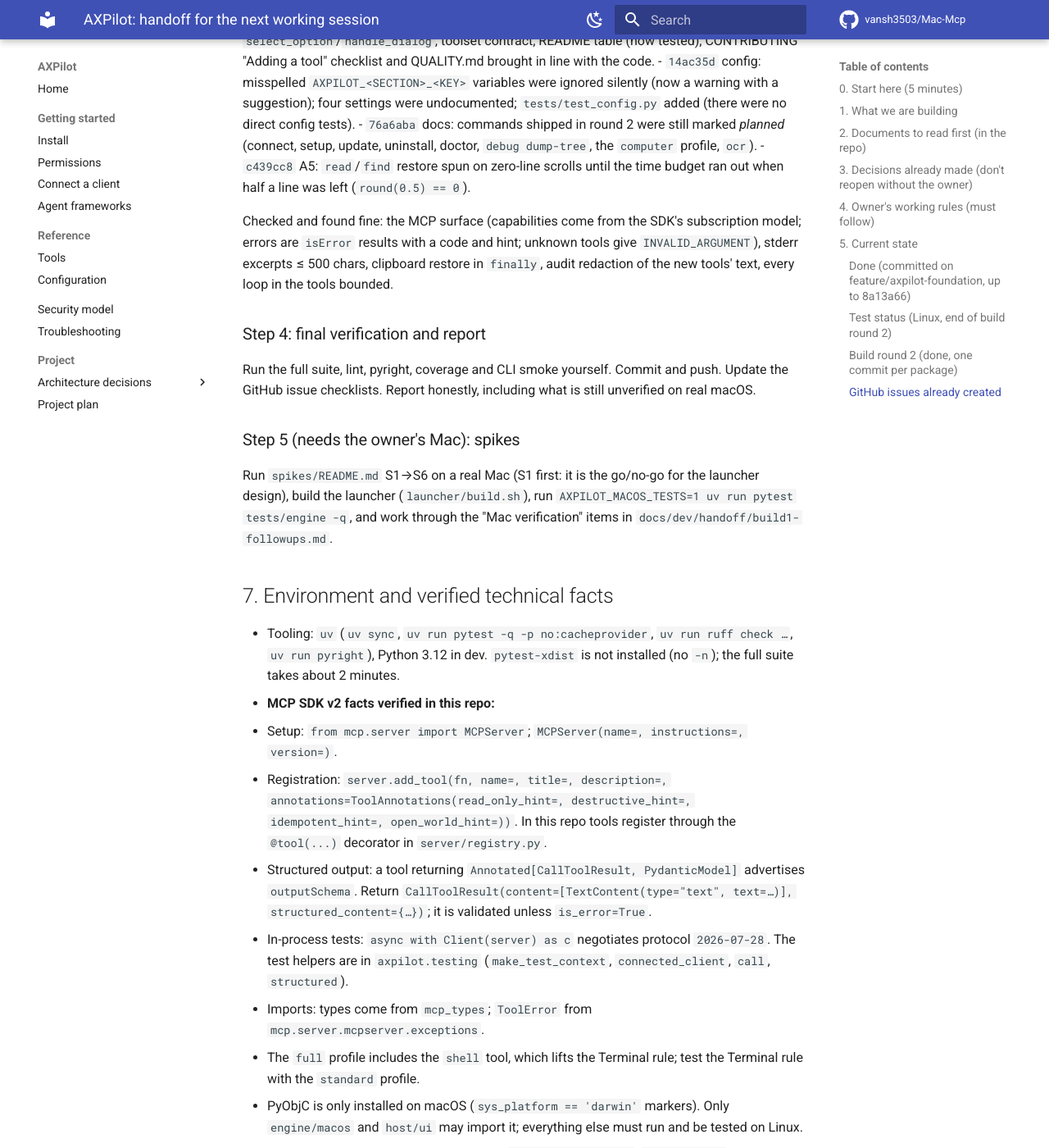
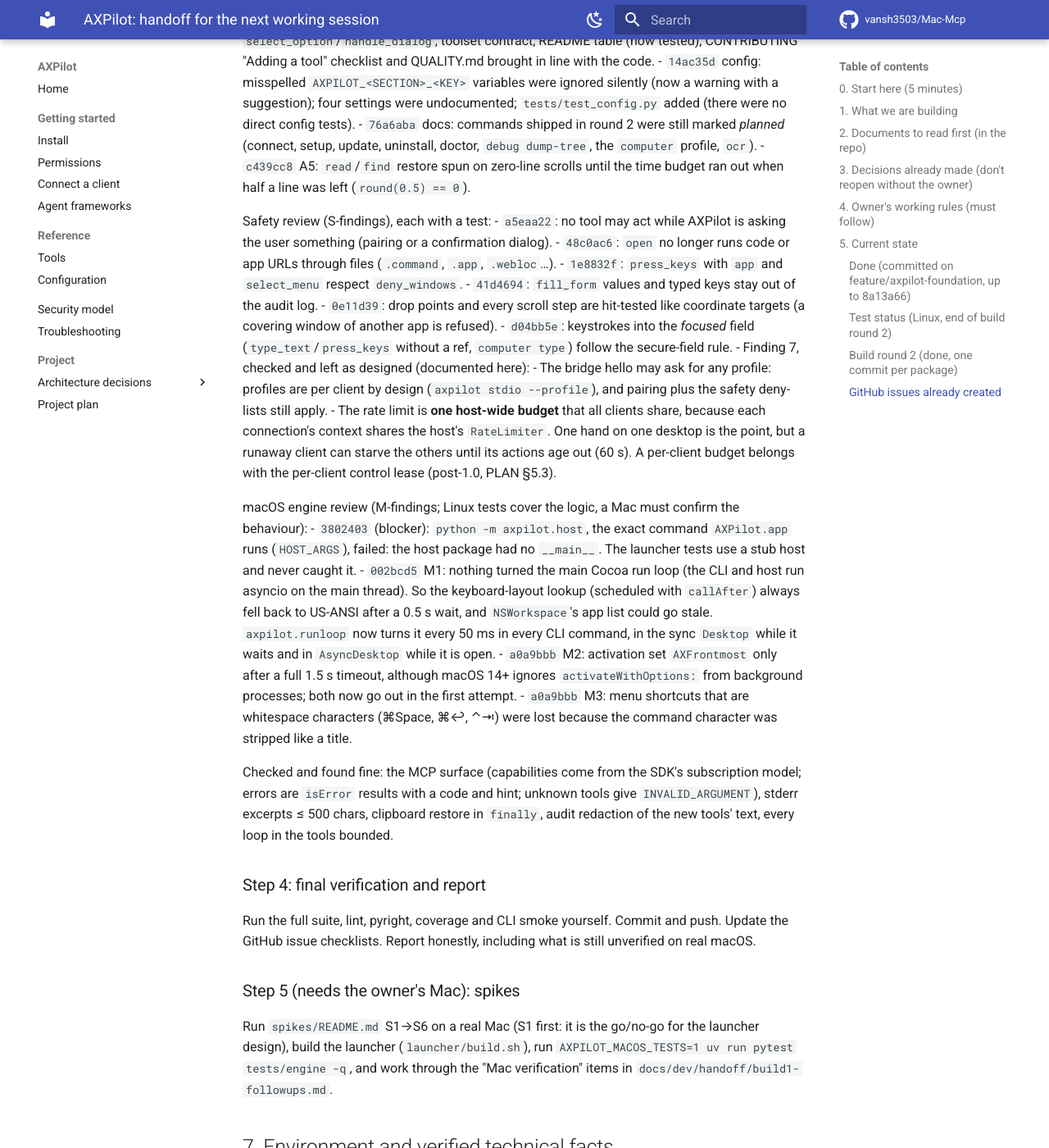
Before and after one commit to Vansh3503/Mac-Mcp, an MkDocs documentation site: the page built from docs/dev/handoff/HANDOFF.md, in a window 1280 px wide and 1400 px high, scrolled down 9771 px. Shown: the whole window at 82% size. Built offline with MkDocs 1.6.1 and Material for MkDocs 9.7.7, drawn with Linux system fonts in a browser that asks for light colours; comment, search, counter and statistics services are not loaded.

Commit message:
docs(handoff): record the safety and macOS engine findings and finding 7's decisions

```diff
--- a/docs/dev/handoff/HANDOFF.md
+++ b/docs/dev/handoff/HANDOFF.md
@@ -288,6 +288,35 @@
 - `c439cc8` A5: `read`/`find` restore spun on zero-line scrolls until the time budget ran out when half a line was
   left (`round(0.5) == 0`).
 
+Safety review (S-findings), each with a test:
+- `a5eaa22`: no tool may act while AXPilot is asking the user something (pairing or a confirmation dialog).
+- `48c0ac6`: `open` no longer runs code or app URLs through files (`.command`, `.app`, `.webloc`…).
+- `1e8832f`: `press_keys` with `app` and `select_menu` respect `deny_windows`.
+- `41d4694`: `fill_form` values and typed keys stay out of the audit log.
+- `0e11d39`: drop points and every scroll step are hit-tested like coordinate targets (a covering window of
+  another app is refused).
+- `d04bb5e`: keystrokes into the *focused* field (`type_text`/`press_keys` without a ref, `computer type`) follow
+  the secure-field rule.
+- Finding 7, checked and left as designed (documented here):
+  - The bridge hello may ask for any profile: profiles are per client by design (`axpilot stdio --profile`),
+    and pairing plus the safety deny-lists still apply.
+  - The rate limit is **one host-wide budget** that all clients share, because each connection's context
+    shares the host's `RateLimiter`. One hand on one desktop is the point, but a runaway client can starve the
+    others until its actions age out (60 s). A per-client budget belongs with the per-client control lease
+    (post-1.0, PLAN §5.3).
+
+macOS engine review (M-findings; Linux tests cover the logic, a Mac must confirm the behaviour):
+- `3802403` (blocker): `python -m axpilot.host`, the exact command `AXPilot.app` runs (`HOST_ARGS`), failed:
+  the host package had no `__main__`. The launcher tests use a stub host and never caught it.
+- `002bcd5` M1: nothing turned the main Cocoa run loop (the CLI and host run asyncio on the main thread). So the
+  keyboard-layout lookup (scheduled with `callAfter`) always fell back to US-ANSI after a 0.5 s wait, and
+  `NSWorkspace`'s app list could go stale. `axpilot.runloop` now turns it every 50 ms in every CLI command, in
+  the sync `Desktop` while it waits and in `AsyncDesktop` while it is open.
+- `a0a9bbb` M2: activation set `AXFrontmost` only after a full 1.5 s timeout, although macOS 14+ ignores
+  `activateWithOptions:` from background processes; both now go out in the first attempt.
+- `a0a9bbb` M3: menu shortcuts that are whitespace characters (⌘Space, ⌘↩, ⌃⇥) were lost because the command
+  character was stripped like a title.
+
 Checked and found fine: the MCP surface (capabilities come from the SDK's subscription model; errors are
 `isError` results with a code and hint; unknown tools give `INVALID_ARGUMENT`), stderr excerpts ≤ 500 chars,
 clipboard restore in `finally`, audit redaction of the new tools' text, every loop in the tools bounded.
```
